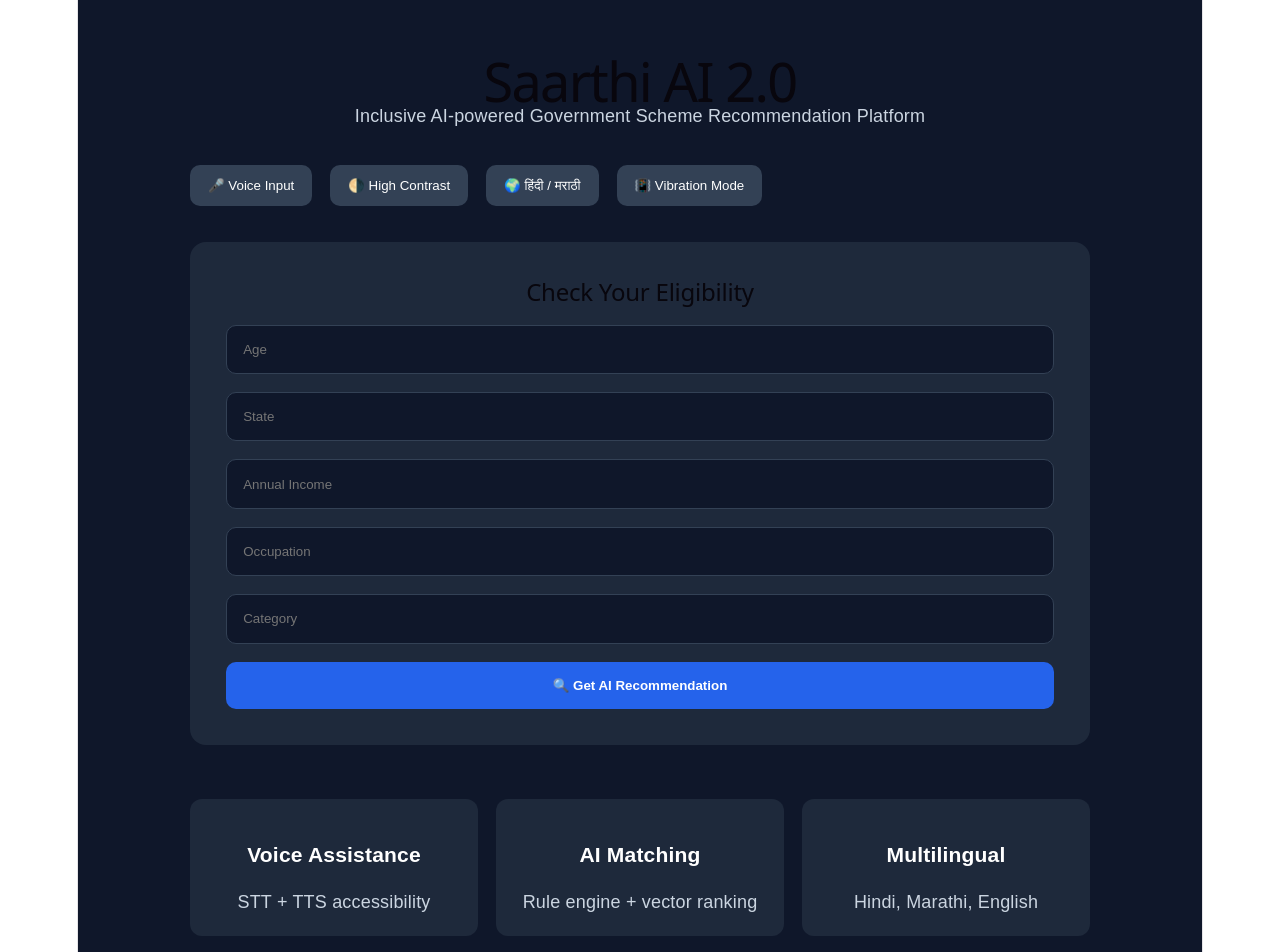
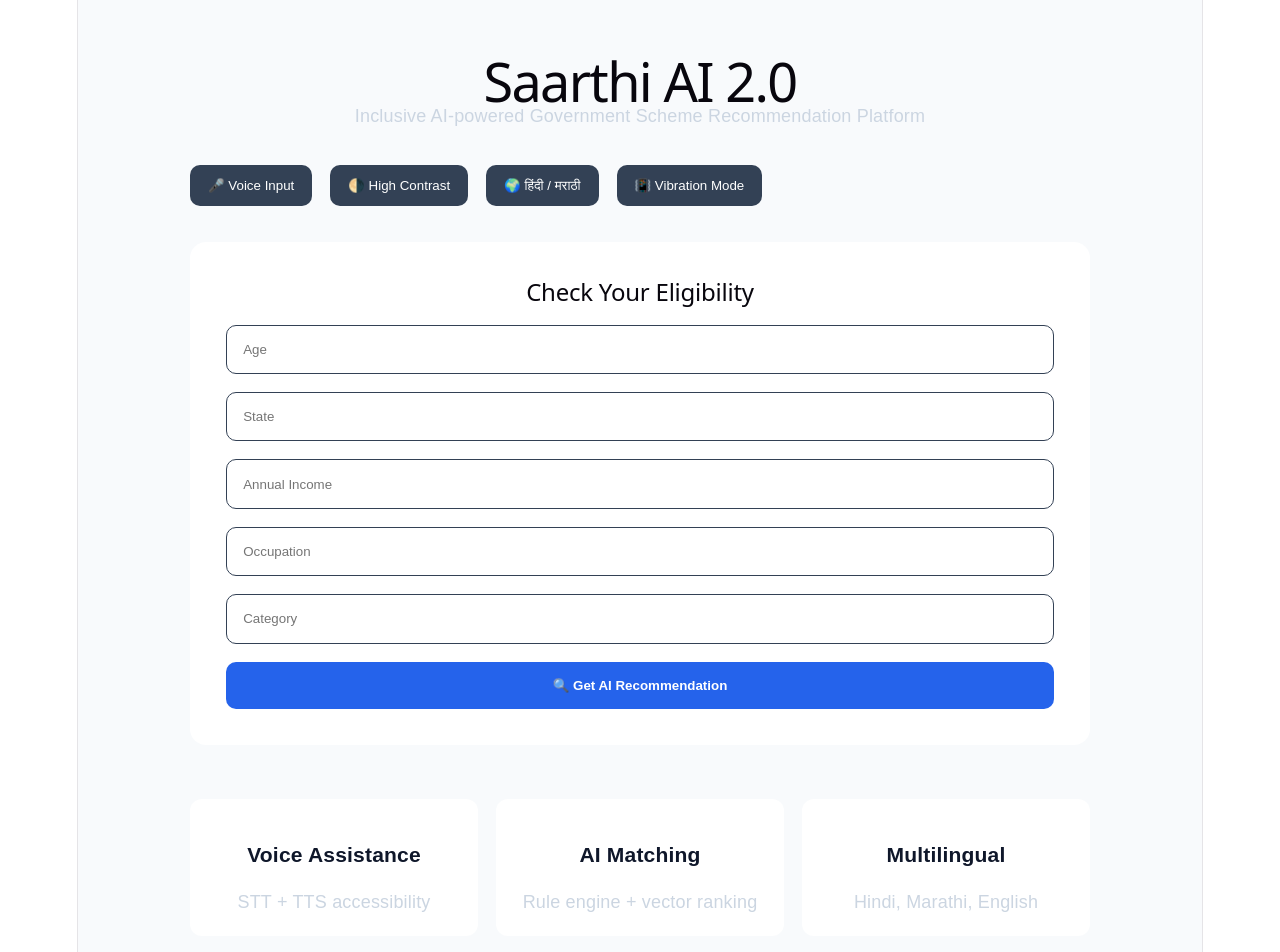
Before and after one commit to suhani1801/Saarthi-AI-2.0, a React app in the folder frontend/: page / in a window 1280 px wide. Shown: the top 952 px of the page. Built offline with nearby package versions, Linux system fonts and the light colour scheme; the HTML template or start-up script is replaced by a standard one.

Commit message:
style: improve UI with lightaccessible theme

```diff
--- a/frontend/src/App.jsx
+++ b/frontend/src/App.jsx
@@ -28,8 +28,8 @@ export default function App() {
     <div
       style={{
         fontFamily: "Arial, sans-serif",
-        background: "#0f172a",
-        color: "white",
+        background: "#f8fafc",
+        color: "#0f172a",
         minHeight: "100vh",
         padding: "2rem",
       }}
@@ -61,7 +61,7 @@ export default function App() {
         {/* Form */}
         <div
           style={{
-            background: "#1e293b",
+            background: "white",
             padding: "2rem",
             borderRadius: "16px",
           }}
@@ -146,7 +146,7 @@ function Feature({ title, desc }) {
   return (
     <div
       style={{
-        background: "#1e293b",
+        background: "white",
         padding: "1.2rem",
         borderRadius: "12px",
       }}
@@ -161,8 +161,8 @@ const input = {
   padding: "0.9rem",
   borderRadius: "10px",
   border: "1px solid #334155",
-  background: "#0f172a",
-  color: "white",
+  background: "white",
+  color: "#0f172a",
 };
 
 const btn = {
```
